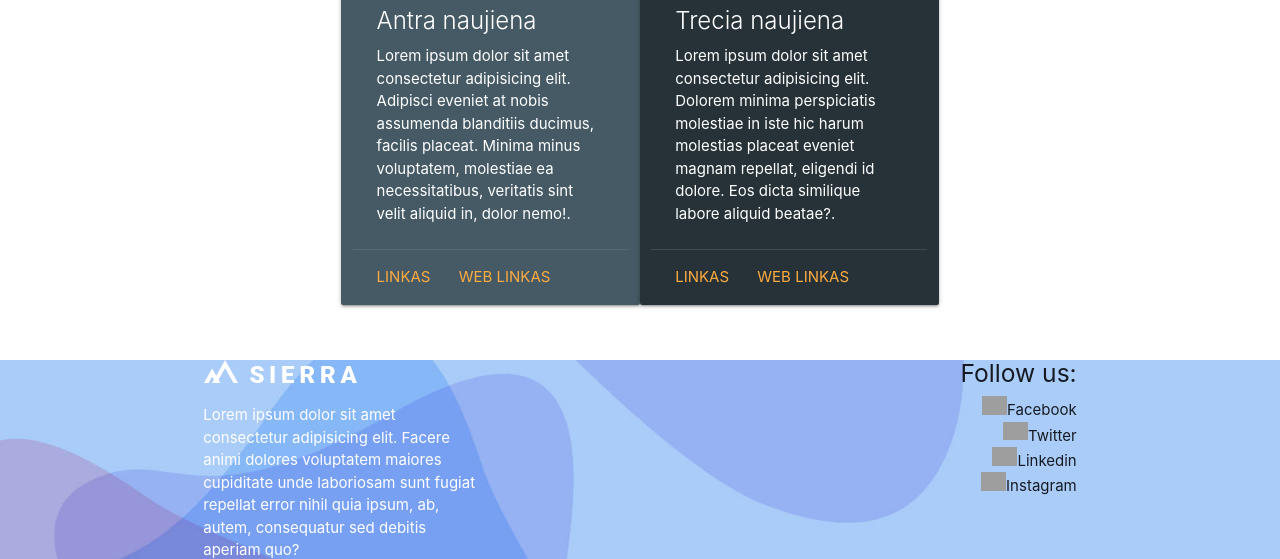
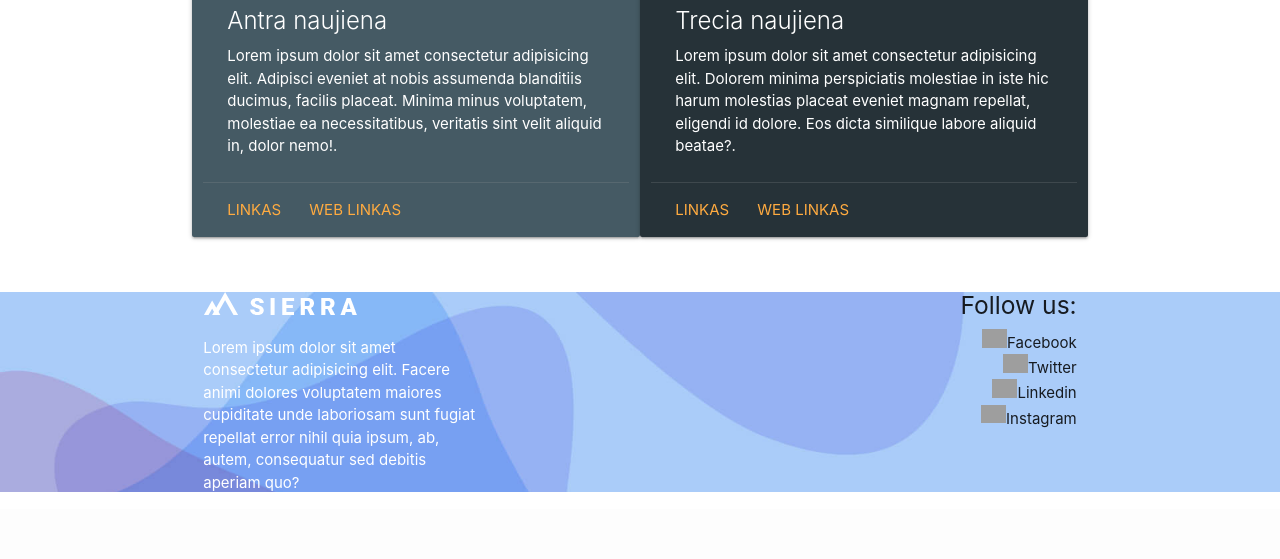
Before and after one commit to aurimasvalys/Projektas2, a PHP site: page /vienanaujiena.php in a window 1280 px wide. Shown: the part 806-1365 px from the top of the page. After the commit the page ends 1298 px from the top, so only its background shows below. Run offline with PHP 8.4, Linux system fonts and the light colour scheme; grey boxes are pictures that could not be loaded.

Commit message:
trecias puslapis

```diff
--- a/vienanaujiena.php
+++ b/vienanaujiena.php
@@ -19,7 +19,7 @@
 
 
 <div class="fonas row container">
-   <img class = " aukstis col s12" src="https://picsum.photos/50" alt="">
+   <img class = " aukstis col s12" src="\images\header.jpg" alt="">
    <div>Lorem ip"sum dolor sit amet, consectetur adipisicing elit. Ut eaque sit laborum harum nesciunt voluptate aspernatur! Odio, atque ratione quas magni, adipisci sint maiores officia vel ipsum, deleniti earum quod!
    Lorem ipsum dolor sit amet, consectetur adipisicing elit. Ut eaque sit laborum harum nesciunt voluptate aspernatur! Odio, atque ratione quas magni, adipisci sint maiores officia vel ipsum, deleniti earum quod!
    Lorem ipsum dolor sit amet, consectetur adipisicing elit. Ut eaque sit laborum harum nesciunt voluptate aspernatur! Odio, atque ratione quas magni, adipisci sint maiores officia vel ipsum, deleniti earum quod!
@@ -38,7 +38,7 @@
 
     <div class="apacia1 row container ">
     <div class=" row ">
-      <div class="col s6  m4 offset-l2  card blue-grey darken-2">
+      <div class="col s8  m6  card blue-grey darken-2">
         <div class="card-content white-text">
         <img src="https://picsum.photos/100" alt="">
           <span class="card-title">Antra naujiena</span>
@@ -50,7 +50,7 @@
         </div>
       </div>
 
-      <div class="col s6 m4 card blue-grey darken-4">
+      <div class="col s8 m6 card blue-grey darken-4">
         <div class="card-content white-text">
         <img src="https://picsum.photos/100" alt="">
           <span class="card-title">Trecia naujiena</span>
```
